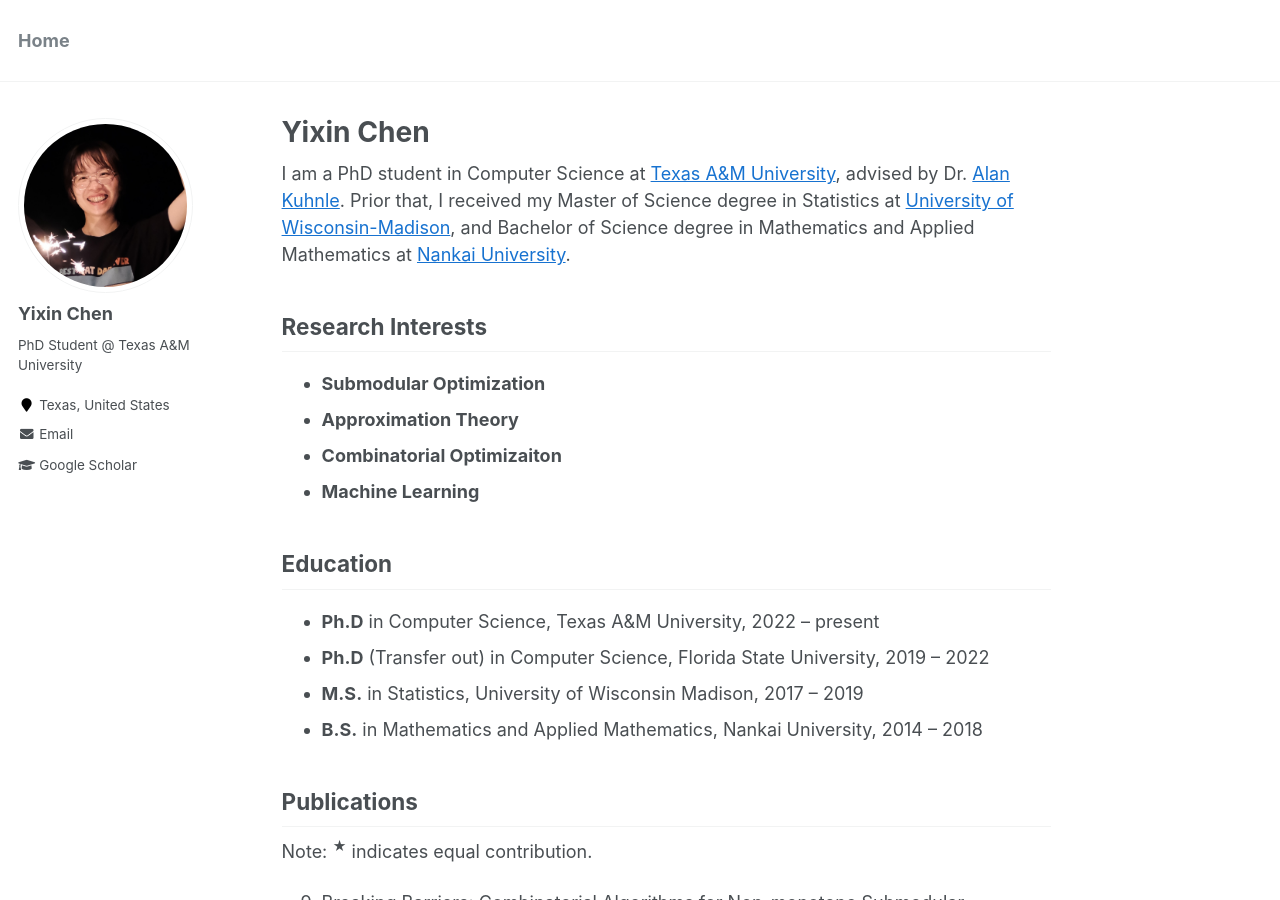
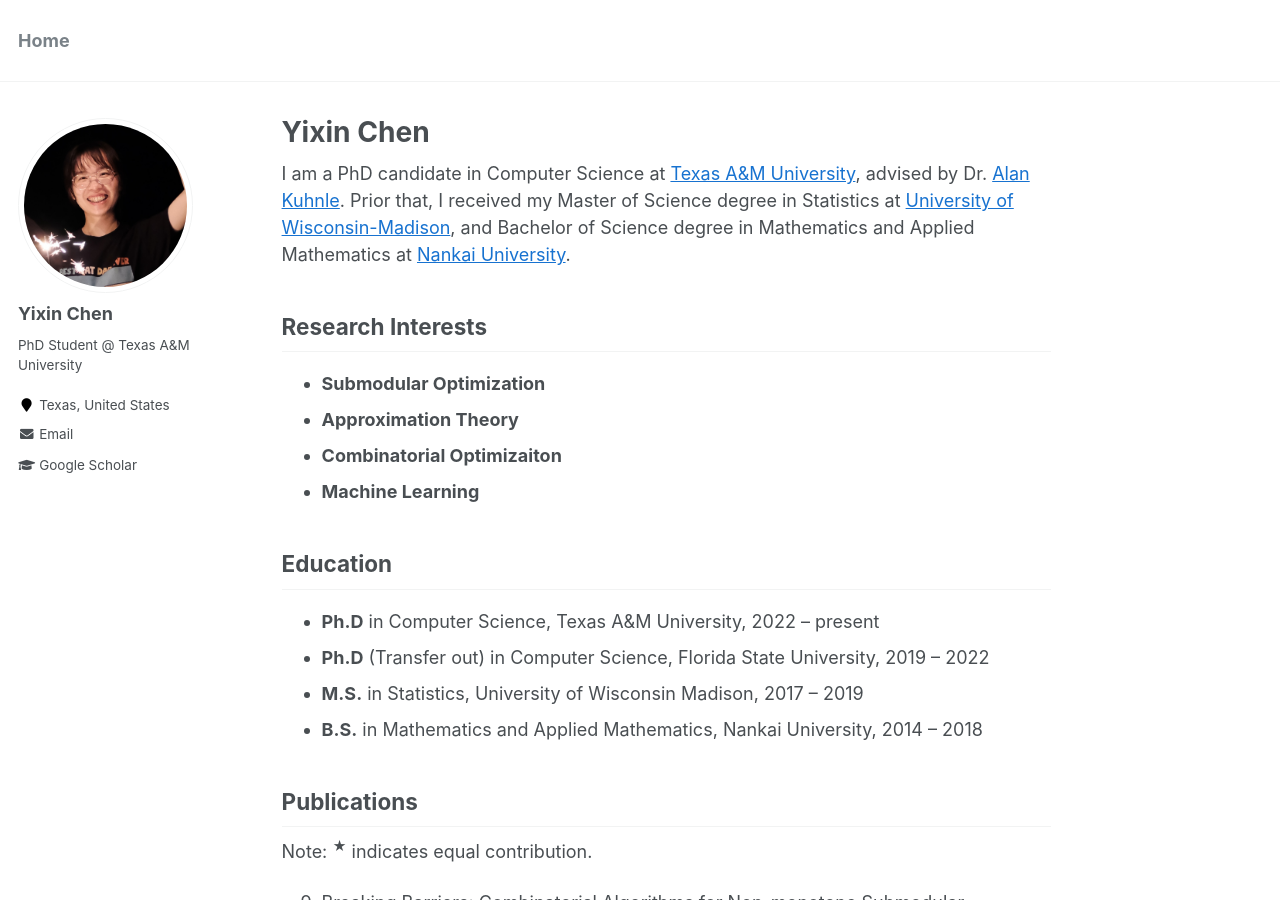
Before and after one commit to yxchen95/yxchen95.github.io, a Jekyll site: the page built from _pages/about.md, in a window 1280 px wide and 900 px high. Built offline with Jekyll 4.4.1, drawn with Linux system fonts in a browser that asks for light colours; formulas are drawn with MathJax 3; comment, search, counter and statistics services are not loaded.

Commit message:
add ICML2025 code link

```diff
--- a/_pages/about.md
+++ b/_pages/about.md
@@ -7,7 +7,7 @@
   - /about/
   - /about.html
 ---
-I am a PhD student in Computer Science at [Texas A&M University](https://www.tamu.edu/), advised by Dr. [Alan Kuhnle](https://www.alankuhnle.com).
+I am a PhD candidate in Computer Science at [Texas A&M University](https://www.tamu.edu/), advised by Dr. [Alan Kuhnle](https://www.alankuhnle.com).
 Prior that, I received my Master of Science degree in Statistics at [University of Wisconsin-Madison](https://www.wisc.edu), and Bachelor of Science degree in Mathematics and Applied Mathematics at [Nankai University](https://en.nankai.edu.cn).
 <!-- My research focuses on  -->
 
@@ -45,7 +45,7 @@
 <ol reversed>
   <li>Breaking Barriers: Combinatorial Algorithms for Non-monotone Submodular Maximization with Sublinear Adaptivity and $1/e$ Approximation<br>
   <u>Yixin Chen</u>, Wenjing Chen, Alan Kuhnle<br>
-  ICML 2025  <a href="https://arxiv.org/abs/2502.07062" target="_blank"><img src="https://img.shields.io/badge/arXiv-green?style=flat-square"></a> </li>
+  ICML 2025  <a href="https://arxiv.org/abs/2502.07062" target="_blank"><img src="https://img.shields.io/badge/arXiv-green?style=flat-square"></a> <a href="https://gitlab.com/luciacyx/size-constraints-parallel-algorithms" target="_blank"><img src="https://img.shields.io/badge/code-gray?style=flat-square"></a> </li>
 
   <li>Practical submodular maximization: A primer.<br>
   <u>Yixin Chen</u>, Alan Kuhnle<br>
```
